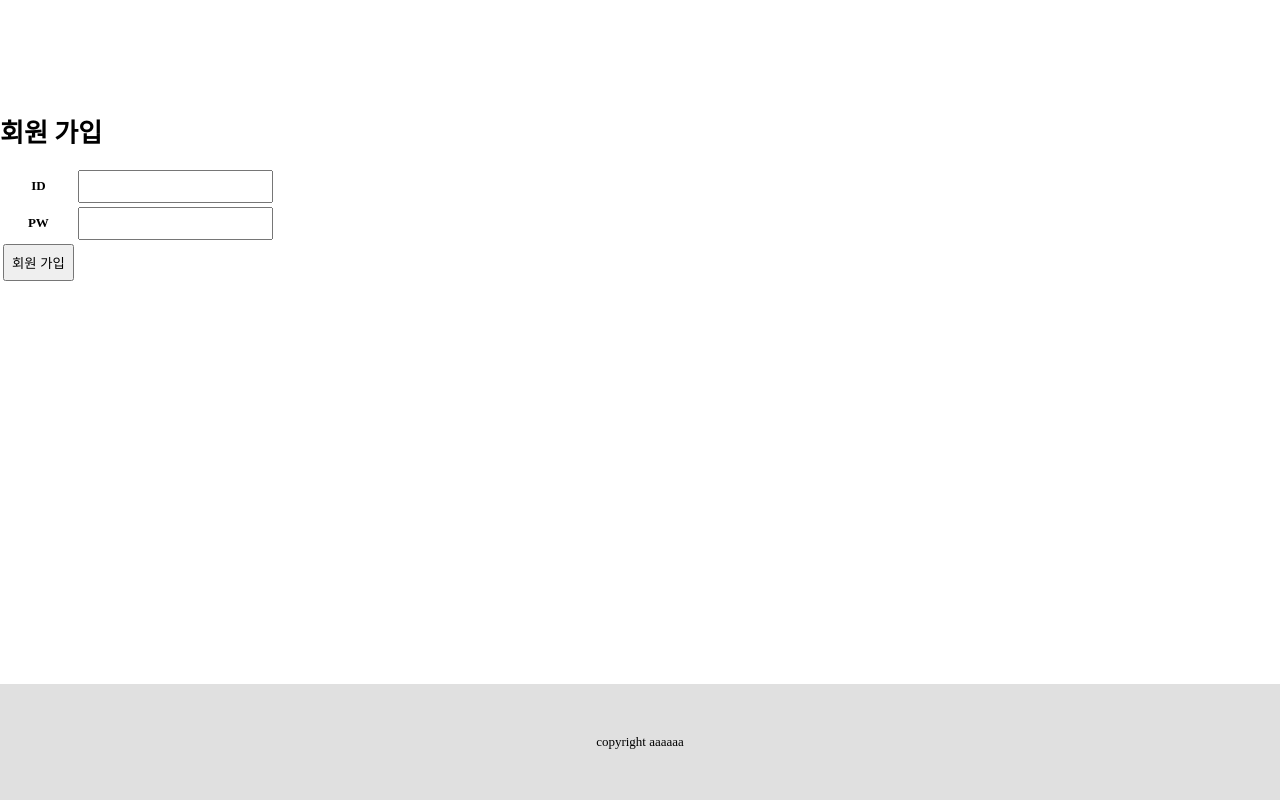
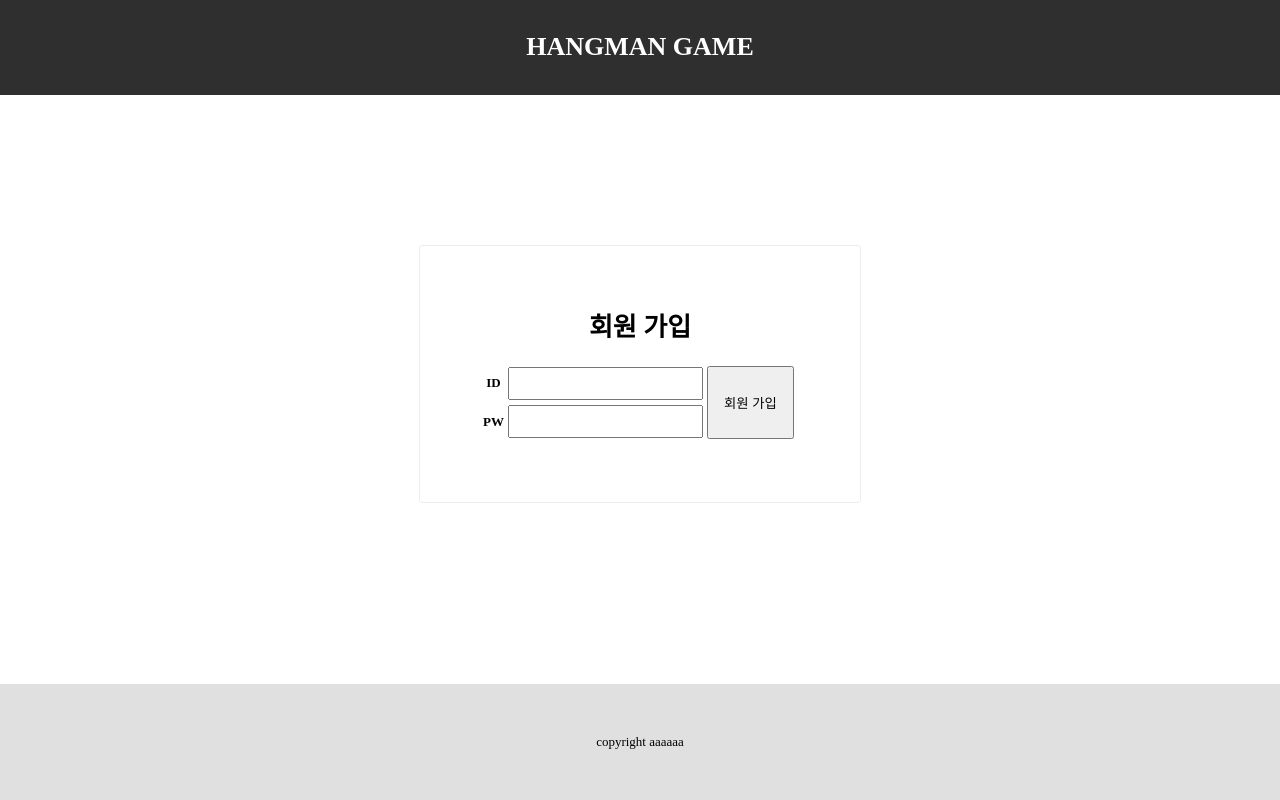
Before and after one commit to swoh0410/hangman, a PHP site: page /register_page.php in a window 1280 px wide. Run offline with PHP 8.4, Linux system fonts and the light colour scheme.

Commit message:
회원가입 페이지 스타일 입력

```diff
--- a/html/css/style.css
+++ b/html/css/style.css
@@ -25,6 +25,12 @@ a {text-decoration:none;}
 .please_login {width:100%;margin:0;padding:0;height:900px;text-align:center;background:url('/images/hangman.png') left top no-repeat;text-align:center;}
 .please_login h1 {padding:20px;margin-top:650px;display:inline-block;background:#fff;}
 .please_start {width:100%;margin:400px 0 0 0;padding:0;height:900px;text-align:center;text-align:center;}
+
+/* Register */
+.register_page{width:320px;margin:0 auto;margin-top:150px;border:1px solid #ededed;border-radius:3px;padding:60px;}
+.register_page input[type='submit'] {padding:25px 15px;}
+.register_page h1 {padding:0;margin:0 0 20px 0; text-align:center;}
+.register_page table {width:50%;}
 
 /* solo_game_panel */
 #panel_wrap {width:100%;padding:0;margin:0;}
--- a/html/register_page.php
+++ b/html/register_page.php
@@ -5,24 +5,28 @@
 <link rel="stylesheet" type="text/css" href="css/style.css">
 <title>2조 PROJECT - HANGMAN GAME</title>
 </head>
-<body id="wrap">
+<body>
 <?php include 'header.php'; ?>
+<div id="wrap">
 	<div id="content">
+		<div class="register_page">
 			<h1>회원 가입</h1>
 			<form action="register_process.php" method="post">
 				<table>
 					<tr>
-					<th>ID</th><td><input type="text" name="id"></td>
+						<th>ID</th>
+						<td><input type="text" name="id"></td>
+						<td rowspan="2"><input type="submit" value="회원 가입"></td>
 					</tr>
 					<tr>
-					<th>PW</th><td><input type="text" name="password"></td>
-				</tr>
-				<tr>
-					<td><input type="submit" value="회원 가입"></td>
+						<th>PW</th>
+						<td><input type="text" name="password"></td>
 					</tr>
 				</table>
 			</form>
 		</div>
+	</div>
+</div>
 <?php include 'footer.php'; ?>
 </body>
 </html>
```
Lines whose indentation alone changed are shown as unchanged.
